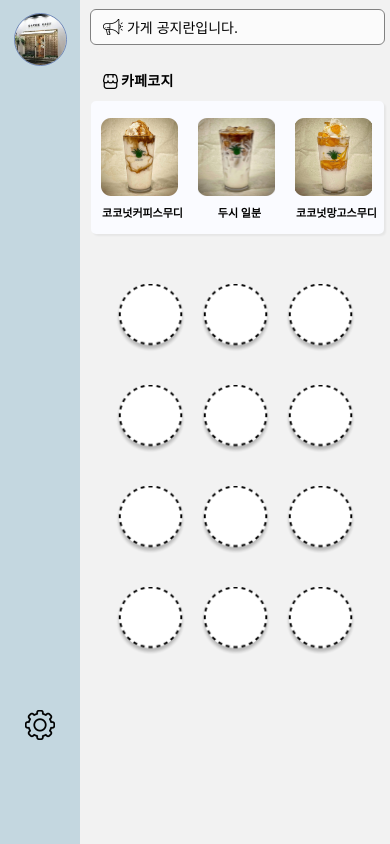
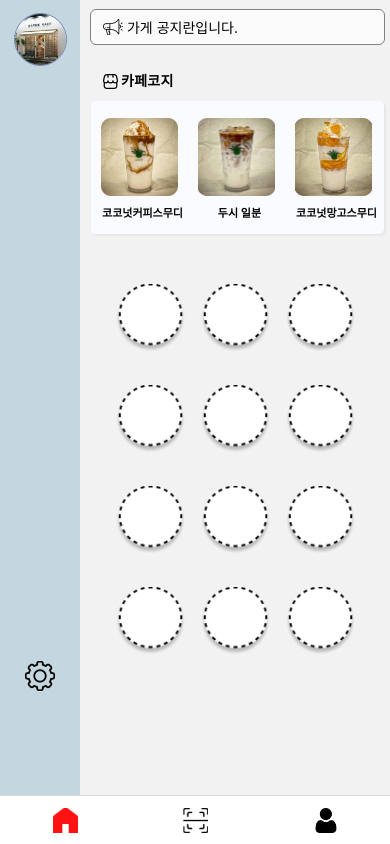
Before and after one commit to Scoup-team/Front, a React Native app in the folder client/: screen /Home in a window 390 px wide. Built offline with nearby package versions, Linux system fonts and the light colour scheme.

Commit message:
✨ 바텀 네비게이션바 연결 완료

```diff
--- a/client/App.js
+++ b/client/App.js
@@ -9,11 +9,11 @@ import SignIn from "./screens/SignIn";
 import FindPw from "./screens/FindPw";
 import ModifyInfo from "./screens/ModifyInfo";
 import SignUp from "./screens/SignUp";
-import Home from "./screens/Home";
 import { createBottomTabNavigator } from "@react-navigation/bottom-tabs";
 import { createStackNavigator } from "@react-navigation/stack";
 import QrPage from "./screens/QrPage";
 import CameraPage from "./screens/CameraPage";
+import Home from "./screens/Home";
 
 const Tab = createBottomTabNavigator();
 const Stack = createStackNavigator();
@@ -28,7 +28,7 @@ const MainTabNavigator = () => {
             iconName = focused
               ? require("./assets/icons/redhome.png")
               : require("./assets/icons/home.png");
-          } else if (route.name === "QR") {
+          } else if (route.name === "CameraPage") {
             iconName = focused
               ? require("./assets/icons/redqr.png")
               : require("./assets/icons/qr.png");
@@ -47,14 +47,9 @@ const MainTabNavigator = () => {
         component={Home}
         options={{ headerShown: false }}
       />
-      {/* <Tab.Screen
-        name="CouponPage"
-        component={CouponPage}
-        options={{ headerShown: false }}
-      /> */}
       <Tab.Screen
-        name="QR"
-        component={EventPage}
+        name="CameraPage"
+        component={CameraPage}
         options={{ headerShown: false }}
       />
       <Tab.Screen
@@ -70,16 +65,12 @@ const App = () => {
   return (
     <NavigationContainer style={styles.container}>
       <Stack.Navigator
-        initialRouteName="Home"
         screenOptions={{ headerShown: false }}
-        initialRouteName="MyPage"
+        initialRouteName="Main"
       >
-        <Stack.Screen name="Home" component={Home} />
-
         <Stack.Screen name="Main" component={MainTabNavigator} />
         <Stack.Screen name="SearchPage" component={SearchPage} />
         <Stack.Screen name="SignIn" component={SignIn} />
-
         <Stack.Screen name="FindPw" component={FindPw} />
         <Stack.Screen name="ModifyInfo" component={ModifyInfo} />
         <Stack.Screen name="SignUp" component={SignUp} />
--- a/client/screens/Home.js
+++ b/client/screens/Home.js
@@ -149,7 +149,7 @@ const style = StyleSheet.create({
   },
   allStore: {
     width: 80,
-    height: "100%",
+    // height: "100%",
     backgroundColor: "#C4D7E0",
   },
 
```
